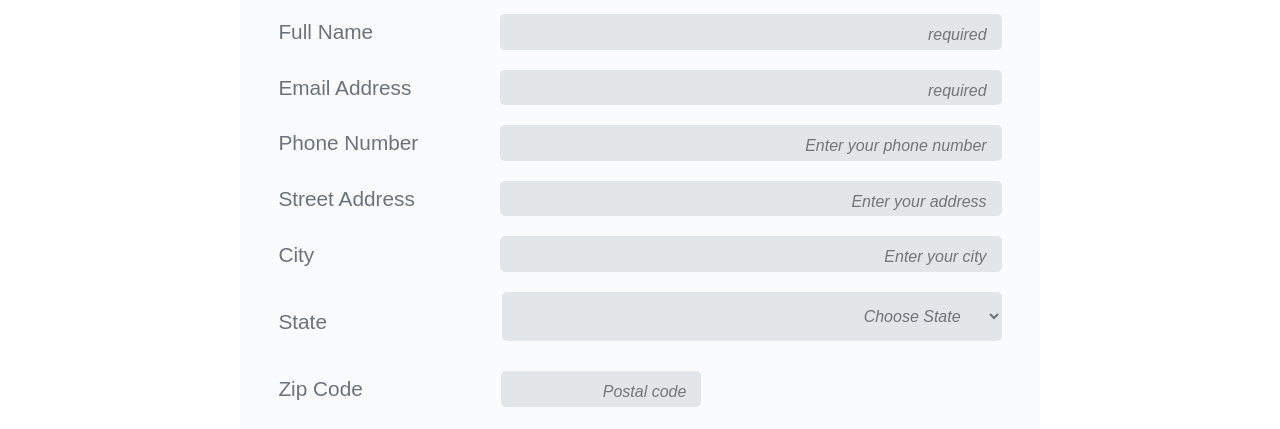
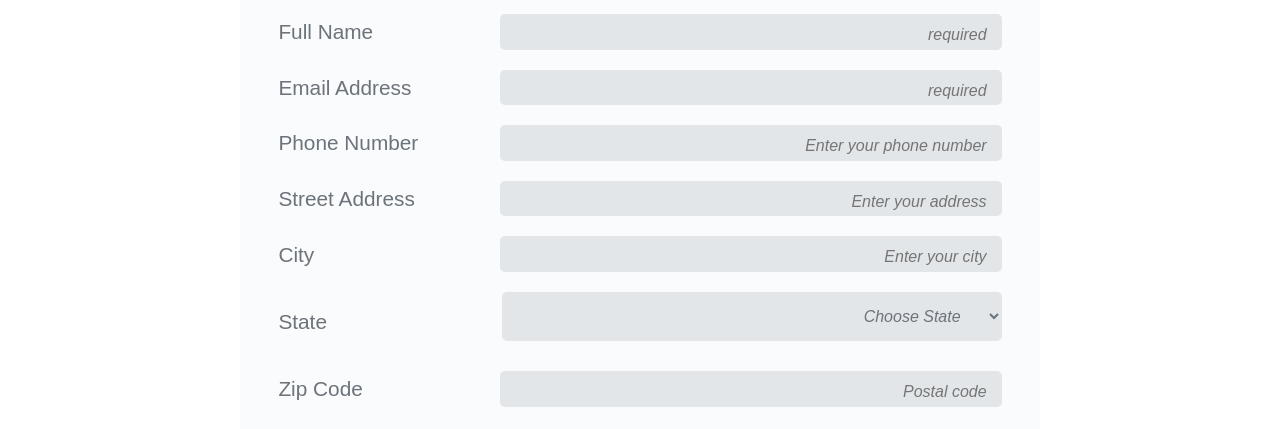
Before and after one commit to svanardenne/form-html-validation, a plain HTML site: page index.html in a window 1280 px wide. Shown: the part 362-791 px from the top of the page. Drawn offline with Linux system fonts and the light colour scheme; a web font is replaced by a local one.

Commit message:
Update style.css

```diff
--- a/css/style.css
+++ b/css/style.css
@@ -179,9 +179,7 @@ select {
   flex-direction: column;
 }
 
-#zip {
-  width: 40%;
-}
+
 
 
 /* =================================
@@ -212,14 +210,6 @@ select {
     overflow: auto;
   }
 
-  #zip {
-    flex-basis: 200px;
-  }
-
-  .ziplabel {
-    flex-basis: 193px;
-  }
-
   .container-1 input[type="text"],
   .container-1 input[type="email"],
   .container-1 input[type="tel"] {
```
